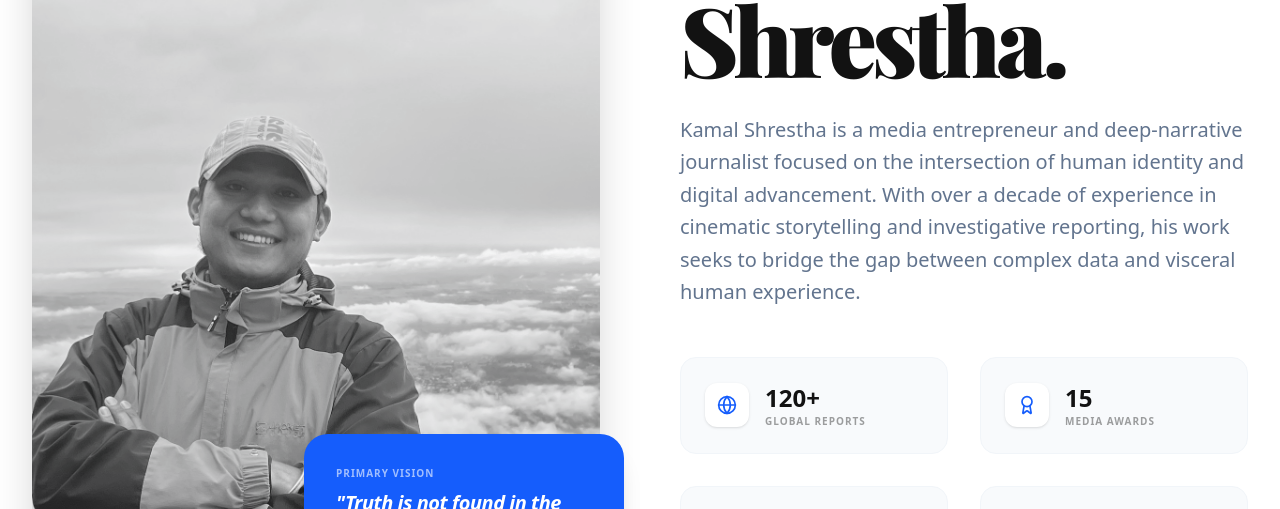
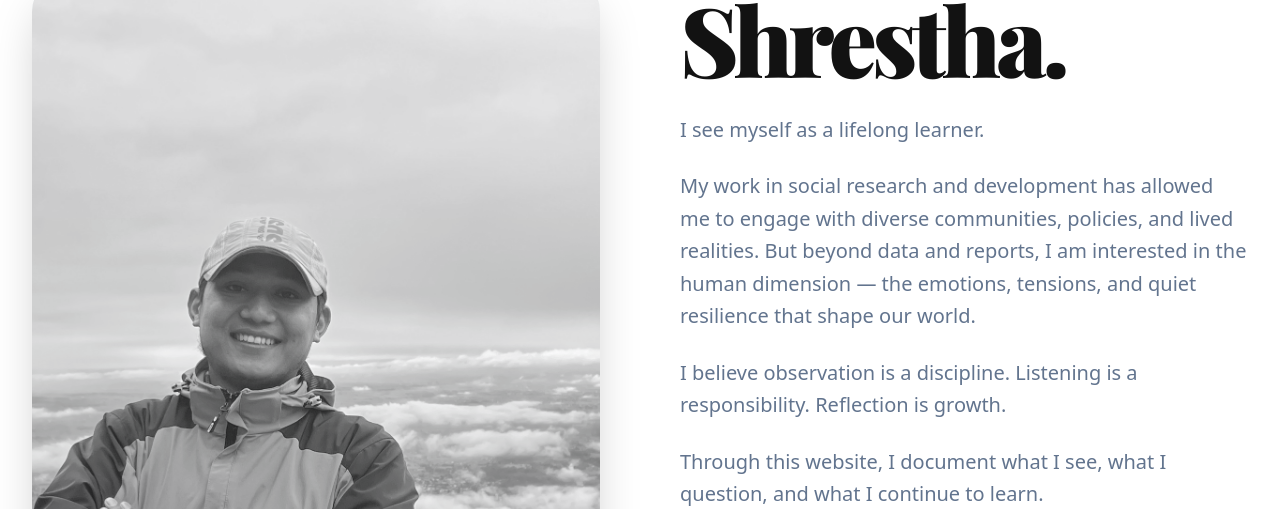
Before and after one commit to thekamal5/Kamal-Personal, a Next.js app in the folder frontend/: page /about in a window 1280 px wide. Shown: the part 291-800 px from the top of the page. Built offline with nearby package versions, Linux system fonts and the light colour scheme; no server answers.

Commit message:
feat: update personal narrative content on the about page

```diff
--- a/frontend/app/about/page.tsx
+++ b/frontend/app/about/page.tsx
@@ -38,11 +38,12 @@ export default function AboutPage() {
                             <div>
                                 <span className="text-blue-600 font-black tracking-widest uppercase text-xs mb-6 block">Personal Narrative</span>
                                 <h1 className="text-6xl md:text-8xl font-black text-editorial tracking-tighter mb-8 leading-[0.9]">Kamal <br />Shrestha.</h1>
-                                <p className="text-xl text-slate-500 font-medium font-inter leading-relaxed">
-                                    Kamal Shrestha is a media entrepreneur and deep-narrative journalist focused on the intersection of human identity
-                                    and digital advancement. With over a decade of experience in cinematic storytelling and investigative reporting,
-                                    his work seeks to bridge the gap between complex data and visceral human experience.
-                                </p>
+                                <div className="space-y-6 text-xl text-slate-500 font-medium font-inter leading-relaxed">
+                                    <p>I see myself as a lifelong learner.</p>
+                                    <p>My work in social research and development has allowed me to engage with diverse communities, policies, and lived realities. But beyond data and reports, I am interested in the human dimension — the emotions, tensions, and quiet resilience that shape our world.</p>
+                                    <p>I believe observation is a discipline. Listening is a responsibility. Reflection is growth.</p>
+                                    <p>Through this website, I document what I see, what I question, and what I continue to learn.</p>
+                                </div>
                             </div>
 
                             <div className="grid grid-cols-1 md:grid-cols-2 gap-8">
```
